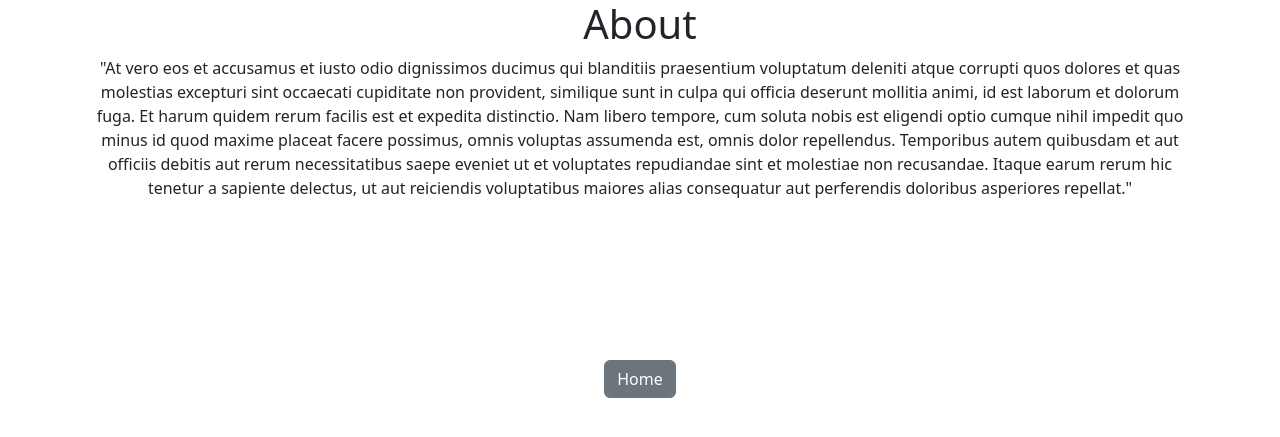
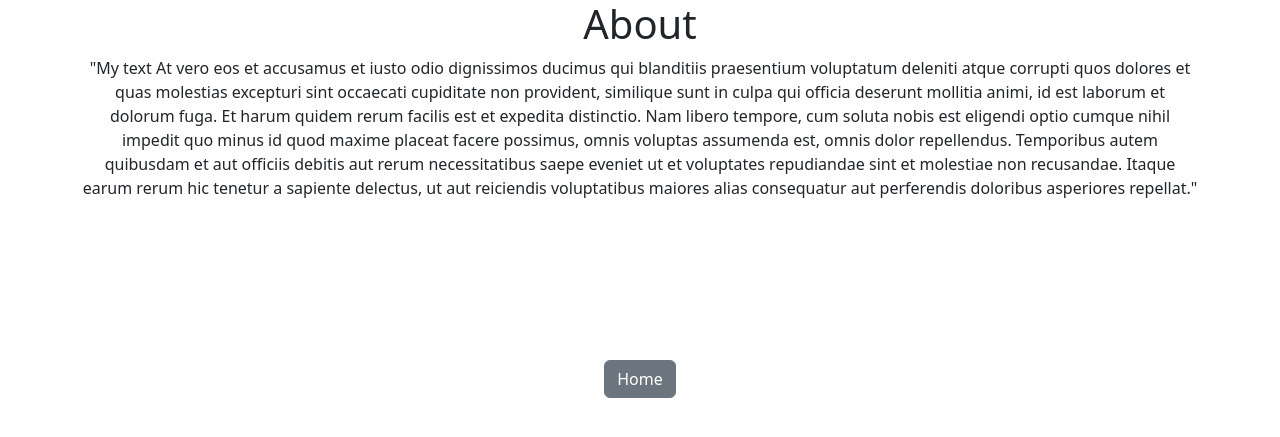
Before and after one commit to Vlad-Kam/password-generation, a Django app: page /about/ in a window 1280 px wide. Shown: the top 437 px of the page. Run offline with Django 4.2, Linux system fonts and the light colour scheme.

Commit message:
Two commit

```diff
--- a/generator/templates/mygenerator/about.html
+++ b/generator/templates/mygenerator/about.html
@@ -11,7 +11,7 @@
 <body>
 <div class="container text-center">
 <h1>About</h1>
-<p>"At vero eos et accusamus et iusto odio dignissimos
+<p>"My text At vero eos et accusamus et iusto odio dignissimos
   ducimus qui blanditiis praesentium voluptatum deleniti atque corrupti
   quos dolores et quas molestias excepturi sint occaecati cupiditate non provident,
   similique sunt in culpa qui officia deserunt mollitia animi, id est laborum et dolorum fuga.
```
Also changed, not shown: README.md.
